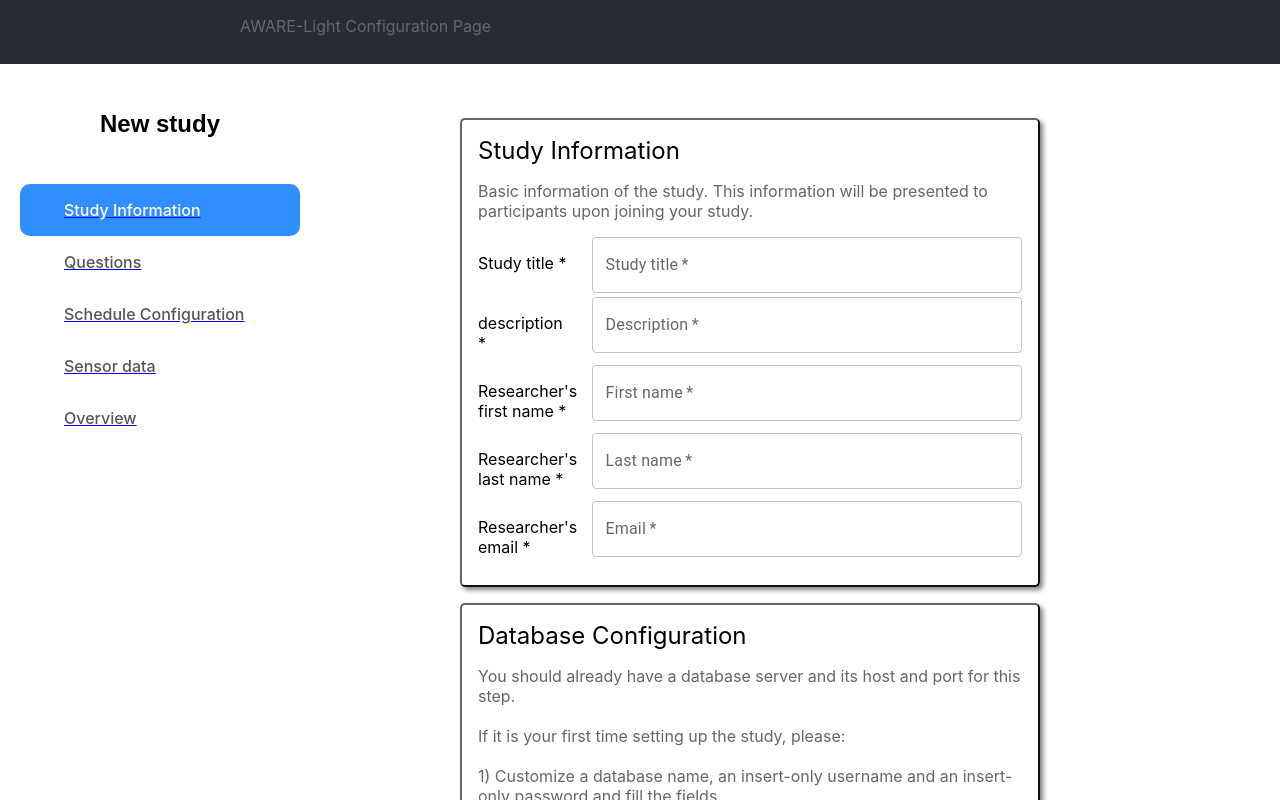
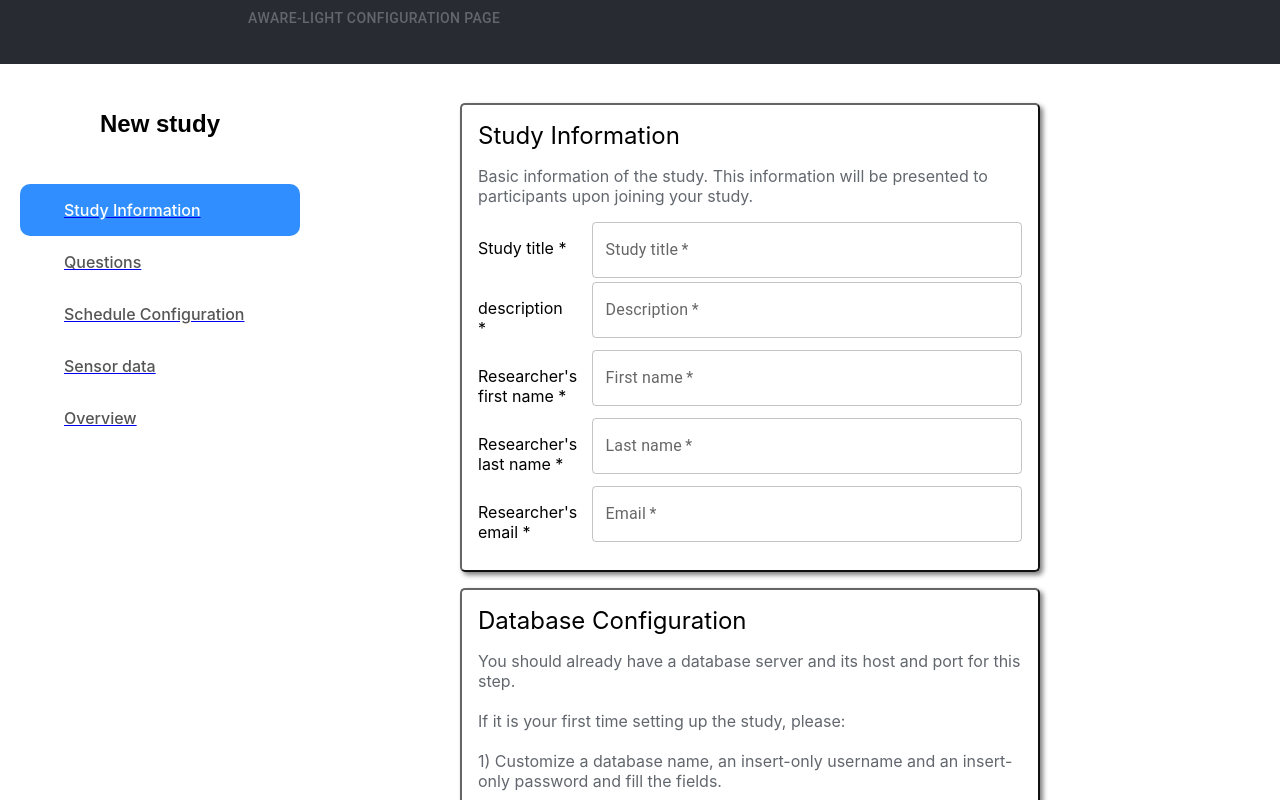
Before and after one commit to awareframework/AWARE-Light-Configurator, a React (Create React App) app in the folder reactapp/: page /study in a window 1280 px wide. Shown: the top 800 px of the page. Built offline with nearby package versions, Linux system fonts and the light colour scheme.

Commit message:
Top bar function: go back to main page.

```diff
--- a/reactapp/src/components/PageHeader/PageHeader.jsx
+++ b/reactapp/src/components/PageHeader/PageHeader.jsx
@@ -1,11 +1,35 @@
 import React from "react";
 import "./PageHeader.css";
+import { useNavigate } from "react-router-dom";
+import { Button, ThemeProvider } from "@mui/material";
+import customisedTheme from "../../functions/theme";
 
 export default function PageHeader() {
+  const navigateTo = useNavigate();
   return (
     <div>
       <div className="top_bar" />
-      <p className="page_header">AWARE-Light Configuration Page</p>
+      <div className="page_header">
+        <ThemeProvider theme={customisedTheme}>
+          <Button
+            color="header"
+            onClick={() => {
+              navigateTo("/");
+            }}
+          >
+            AWARE-Light Configuration Page
+          </Button>
+        </ThemeProvider>
+      </div>
+
+      {/* eslint-disable-next-line jsx-a11y/no-static-element-interactions,jsx-a11y/click-events-have-key-events */}
+      {/* <div */}
+      {/*  onClick={() => { */}
+      {/*    navigateTo("/"); */}
+      {/*  }} */}
+      {/* > */}
+      {/*  <p className="page_header">AWARE-Light Configuration Page</p> */}
+      {/* </div> */}
     </div>
   );
 }
--- a/reactapp/src/functions/theme.jsx
+++ b/reactapp/src/functions/theme.jsx
@@ -6,6 +6,10 @@ const customisedTheme = createTheme({
       main: "#1FB3DF",
       contrastText: "white",
     },
+    header: {
+      main: "#62676E",
+      contrastText: "white",
+    },
   },
 });
 
--- a/reactapp/src/pages/StudyInformation.jsx
+++ b/reactapp/src/pages/StudyInformation.jsx
@@ -328,8 +328,8 @@ export default function StudyInformation() {
             3) Press the INITIALIZE DATABASE button.
             <br />
             <br />
-            This way, we will create the database on your server with the
-            INSERT-only username and password.
+            This way, we will create the AWARE-light database on your server
+            with the INSERT-only username and password.
             <br />
             <br />
             After creating a database with an insert-only username and password
@@ -431,10 +431,6 @@ export default function StudyInformation() {
               </Grid>
             </Grid>
           </Box>
-        </div>
-
-        <div className="border">
-          {/* <p className="explanation">{EXPLANATION3}</p> */}
           <p />
           <Field
             fieldName="Root username"
```
